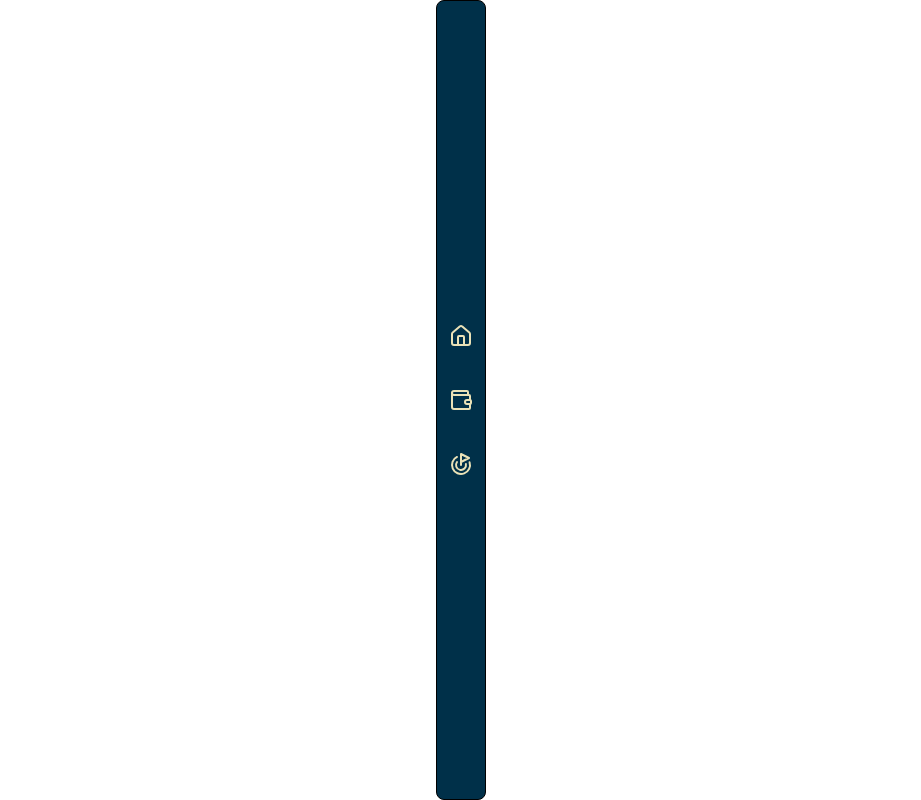
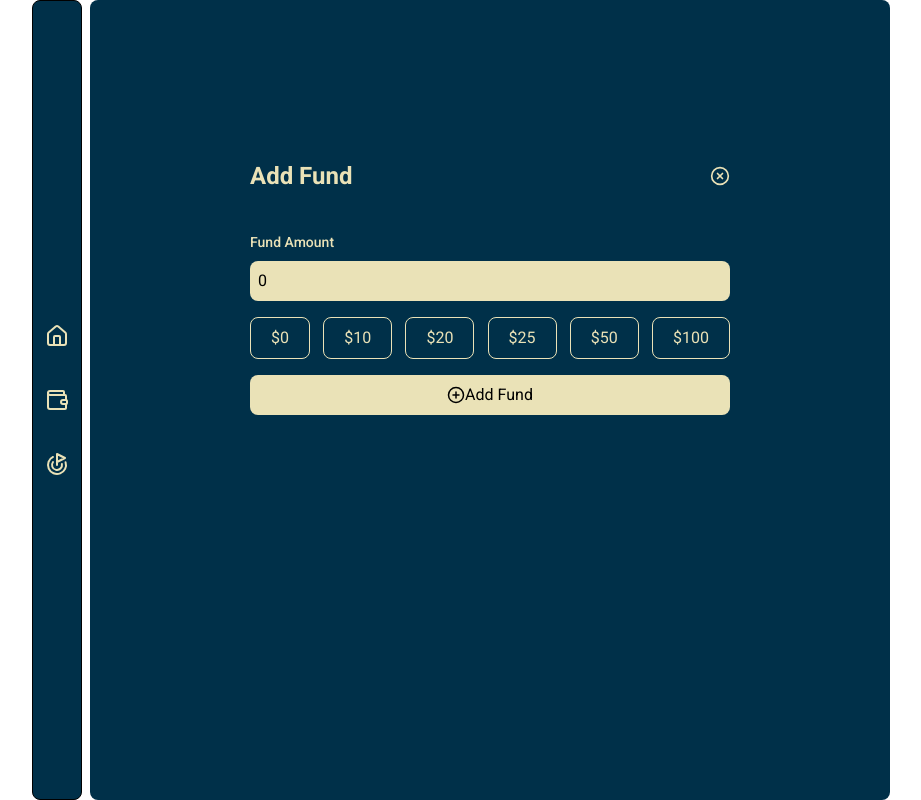
Before and after one commit to Zer0-Gravity/mini-react-project, a React (Vite) app in the folder finance-tracker/: page /add-fund-form in a window 1280 px wide. Before the commit this address had no page. Shown: the whole page, without its empty margins (179-1100 px from the left). Built offline with nearby package versions, Linux system fonts and the light colour scheme.

Commit message:
Feat: Add fund form page

```diff
--- a/finance-tracker/src/App.tsx
+++ b/finance-tracker/src/App.tsx
@@ -6,6 +6,7 @@ import Goal from "./Pages/Goal";
 import TransactionWindow from "./Component/TransactionWindow";
 import GoalWindow from "./Component/GoalWindow";
 import GoalDetail from "./Component/GoalDetail";
+import FunForm from "./Component/FunForm";
 function App() {
     return (
         <BrowserRouter>
@@ -25,6 +26,7 @@ function App() {
                             path="/goal-detail/:goalId"
                             element={<GoalDetail />}
                         />
+                        <Route path="/add-fund-form" element={<FunForm />} />
                     </Routes>
                 </section>
             </main>
--- /dev/null
+++ b/finance-tracker/src/Component/FunForm.tsx
@@ -0,0 +1,89 @@
+import React, { useState, type SetStateAction } from "react";
+import InputForm from "./InputForm";
+import InputFormHeader from "./InputFormHeader";
+import { NutOffIcon, PlusCircle } from "lucide-react";
+
+function FunForm() {
+    const [fund, setFund] = useState<number>(0);
+    const [template, setTemplate] = useState<number>(0);
+
+    const handleFund = (e: React.ChangeEvent<HTMLInputElement>) => {
+        setFund(+e.target.value);
+    };
+
+    const handleTemplate = (e: React.ChangeEvent<HTMLInputElement>) => {
+        setFund(+e.target.value);
+    };
+
+    return (
+        <main className="w-200 h-200 bg-primary rounded-lg p-40">
+            <InputFormHeader text="Add Fund" />
+
+            <section className="space-y-4">
+                <InputForm
+                    text="Fund Amount"
+                    inputType="number"
+                    value={fund}
+                    onChange={handleFund}
+                />
+                <div className="flex justify-between">
+                    <InputMoney text="0" value={0} onChange={handleTemplate} />
+                    <InputMoney
+                        text="10"
+                        value={10}
+                        onChange={handleTemplate}
+                    />
+                    <InputMoney
+                        text="20"
+                        value={20}
+                        onChange={handleTemplate}
+                    />
+                    <InputMoney
+                        text="25"
+                        value={25}
+                        onChange={handleTemplate}
+                    />
+                    <InputMoney
+                        text="50"
+                        value={50}
+                        onChange={handleTemplate}
+                    />
+                    <InputMoney
+                        text="100"
+                        value={100}
+                        onChange={handleTemplate}
+                    />
+                </div>
+                <button className="w-full flex items-center justify-center bg-secondary p-2 rounded-lg">
+                    <PlusCircle size={18} />
+                    <span>Add Fund</span>
+                </button>
+            </section>
+        </main>
+    );
+}
+
+interface InputFormProps {
+    value: number;
+    text: string;
+    onChange: (e: React.ChangeEvent<HTMLInputElement>) => void;
+}
+
+function InputMoney({ value, text, onChange }: InputFormProps) {
+    return (
+        <label className="border border-secondary py-2 px-5 rounded-lg has-checked:bg-secondary">
+            <input
+                type="radio"
+                name="option"
+                className="peer hidden"
+                value={value}
+                onChange={onChange}
+            />
+            <span className="text-secondary peer-checked:text-primary">
+                ${text}
+            </span>
+        </label>
+    );
+}
+
+export default FunForm;
--- a/finance-tracker/src/Component/GoalDetail.tsx
+++ b/finance-tracker/src/Component/GoalDetail.tsx
@@ -1,4 +1,4 @@
-import { useParams } from "react-router";
+import { useNavigate, useParams } from "react-router";
 import { useFinanceTrack } from "../Store";
 import InputFormHeader from "./InputFormHeader";
 import { PlusCircle } from "lucide-react";
@@ -7,9 +7,13 @@ import FunCard from "./FunCard";
 function GoalDetail() {
     const { goalId } = useParams(); //Get the goalId
     const { goals } = useFinanceTrack();
+    const navigate = useNavigate();
 
     const goalDetail = goals.find((goal) => goal.goalId === goalId); // Find the supposed array based on the ID
 
+    const handleNavigateAddFund = () => {
+        navigate("/add-fund-form");
+    };
     return (
         <main className="w-200 h-200 bg-primary rounded-lg p-20">
             <InputFormHeader text={goalDetail?.title} />
@@ -34,7 +38,10 @@ function GoalDetail() {
                     <h1 className="text-secondary font-medium">
                         Progress History
                     </h1>
-                    <button className="underline text-secondary  flex items-center gap-2 p-2 rounded-lg">
+                    <button
+                        className="underline text-secondary  flex items-center gap-2 p-2 rounded-lg"
+                        onClick={handleNavigateAddFund}
+                    >
                         <PlusCircle size={14} />
                         <span className="text-[14px] font-medium">
                             Add Fund
```
